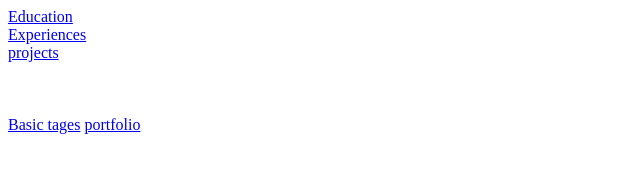
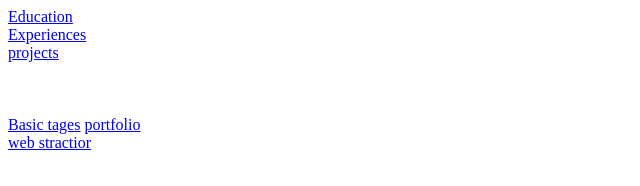
Before and after one commit to Qadeer-Rabnawaz/Html-one-short-microsoft-wali-dedi-one-short, a plain HTML site: page index.html in a window 1280 px wide. Shown: the full height of the page, 0-640 px from the left. Drawn offline with Linux system fonts and the light colour scheme.

Commit message:
add header page link

```diff
--- a/index.html
+++ b/index.html
@@ -17,6 +17,8 @@
     <br>
     <a href="basic-tags.html"> Basic tages</a>
     <a href="portfolio page.html">portfolio</a>
+    <br>
+    <a href="header.html">web stractior</a>
 
 </body>
 </html>
```
